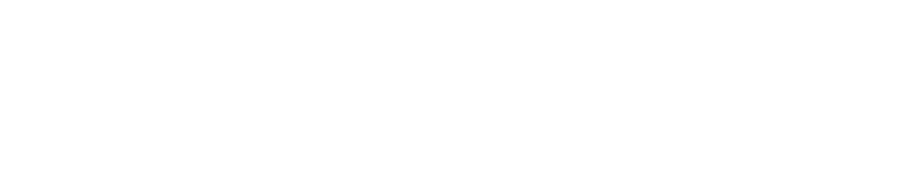
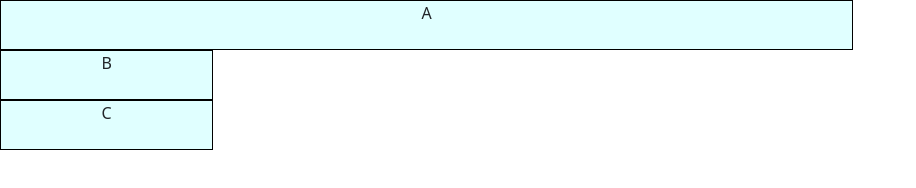
Before and after one commit to vishnujat922/09Nov2022-bootstrap-v5.2, a plain HTML site: page index.html in a window 1280 px wide. Shown: the whole page, without its empty margins (0-916 px from the left). Drawn offline with nearby package versions, Linux system fonts and the light colour scheme.

Commit message:
bsv5.2 assignment done

```diff
--- a/index.html
+++ b/index.html
@@ -4,9 +4,24 @@
         <meta charset="UTF-8">
         <meta http-equiv="X-UA-Compatible" content="IE=edge">
         <meta name="viewport" content="width=device-width, initial-scale=1.0">
-        <title>Document</title>
+        <title>09Nov2022-bootstrap-v5.2</title>
+        <link href="https://cdn.jsdelivr.net/npm/bootstrap@5.2.2/dist/css/bootstrap.min.css" rel="stylesheet" integrity="sha384-Zenh87qX5JnK2Jl0vWa8Ck2rdkQ2Bzep5IDxbcnCeuOxjzrPF/et3URy9Bv1WTRi" crossorigin="anonymous">
+    </head>
+
+        <style>
+            .v_tbdr{
+                border: 1px solid black;
+                height:50px;
+                background: lightcyan;
+            }
+        </style>
     </head>
     <body>
-
+        <div class="rows text-center">
+            <div class="col-4 col-sm-1 col-md-10 col-lg-8  v_tbdr" >A</div>
+            <div class="col-4 col-sm-1 col-md-1 col-lg-2 v_tbdr">B</div>
+            <div class="col-4 col-sm-10 col-md-1 col-lg-2 v_tbdr">C</div>
+        </div>
+        <script src="https://cdn.jsdelivr.net/npm/bootstrap@5.2.2/dist/js/bootstrap.bundle.min.js" integrity="sha384-OERcA2EqjJCMA+/3y+gxIOqMEjwtxJY7qPCqsdltbNJuaOe923+mo//f6V8Qbsw3" crossorigin="anonymous"></script>
     </body>
 </html>
```
